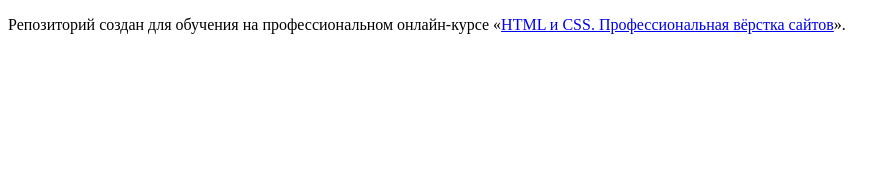
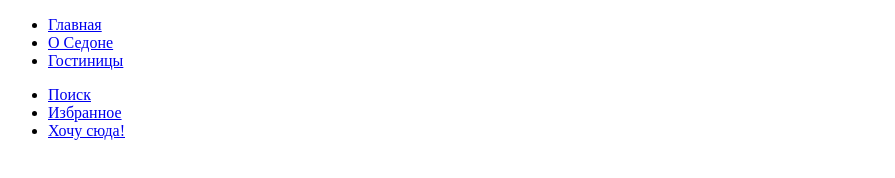
Before and after one commit to htmlacademy-htmlcss/2288783-sedona-37, a plain HTML site: page index.html in a window 1280 px wide. Shown: the whole page, without its empty margins (0-895 px from the left). Drawn offline with Linux system fonts and the light colour scheme.

Commit message:
Добавляет главную навигацию

```diff
--- a/index.html
+++ b/index.html
@@ -5,8 +5,34 @@
     <title>HTML Academy: Седона</title>
   </head>
   <body>
+    <header class="main-header">
+      <nav class="main-navigation">
+        <ul class="navihation-list">
+          <li class="navigation-list-item">
+            <a class="navigation-link" href="index.html">Главная</a>
+          </li>
+          <li class="navigation-list-item">
+            <a class="navigation-link" href="#">О Седоне</a>
+          </li>
+          <li class="navigation-list-item">
+            <a class="navigation-link" href="catalog.html">Гостиницы</a>
+          </li>
+        </ul>
+        <ul class="navihation-user">
+          <li class="navigation-user-item">
+            <a class="navigation-link-user" href="#">Поиск</a>
+          </li>
+          <li class="navigation-user-item">
+            <a class="navigation-link-user" href="#">Избранное</a>
+          </li>
+          <li class="navigation-user-item">
+            <a class="navigation-link-user" href="#">Хочу сюда!</a>
+          </li>
+        </ul>
+      </nav>
+    </header>
 
-    <p>Репозиторий создан для обучения на профессиональном онлайн‑курсе «<a href="https://htmlacademy.ru/intensive/htmlcss">HTML и CSS. Профессиональная вёрстка сайтов</a>».</p>
+
 
   </body>
 </html>
```
